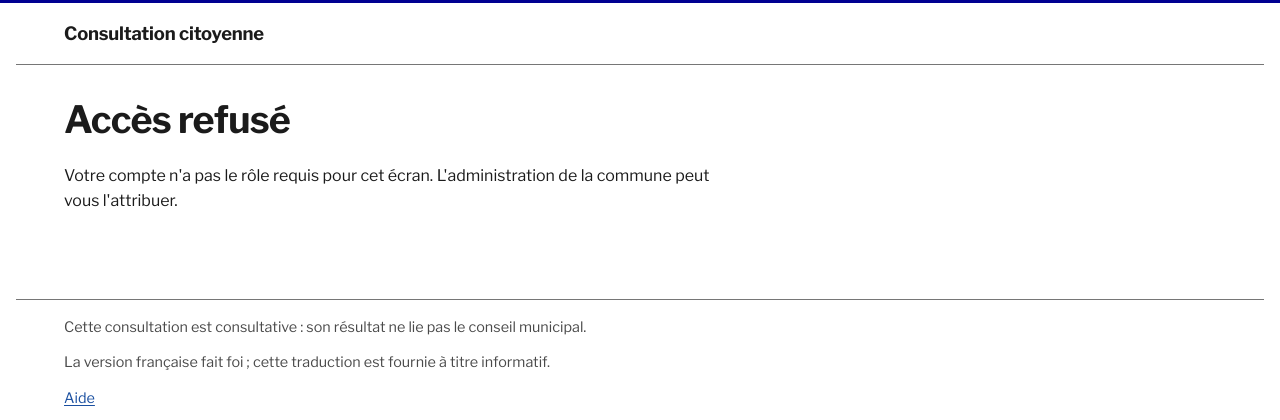
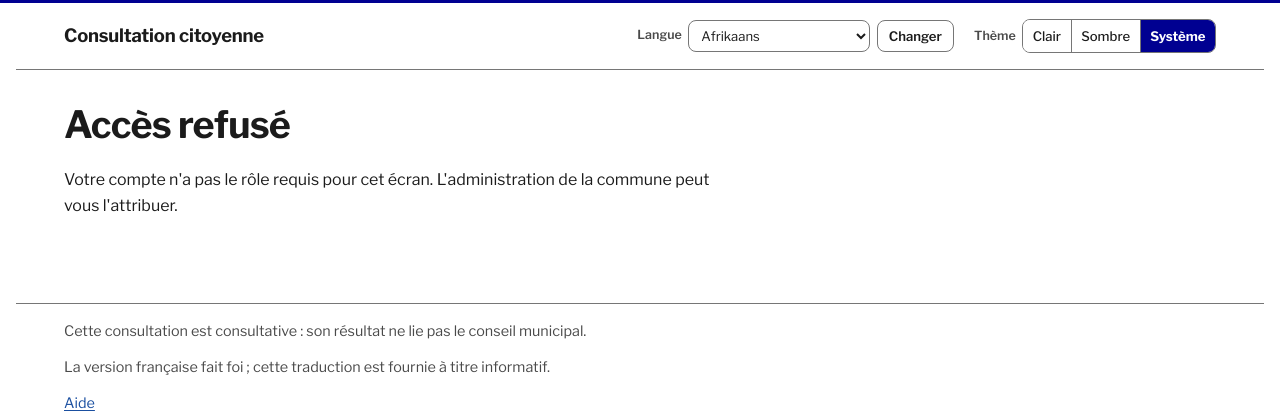
Before and after one commit to rv1nc3nt/polls, a Django app: template src/templates/403.html in a window 1280 px wide. Shown: the top 420 px of the page. Run offline with Django 5.2, Linux system fonts and the light colour scheme; the template is opened without the code that fills it, so the values that code supplies are empty; parts of the project's set-up code (start-up, migrations or seed data) failed here and were passed over.

Commit message:
publicsite: move language/theme switches into the banner
They sat at the foot of the footer, past the R-1.4 disclaimer and any
commune legal notice — a visitor who cannot read that French text has
to scroll past it to find the switch that would let them. The espace
mairie already kept its own copy off the footer, in the left panel.

Compact them to a common control height while at it: the footer-sized
select/buttons, bottom-aligned against labels of two different
weights, read as three controls at three heights once inline with the
site name.

Co-Authored-By: Claude Sonnet 5 <noreply@anthropic.com>

```diff
--- a/src/static/css/app.css
+++ b/src/static/css/app.css
@@ -270,6 +270,31 @@ section:last-child { margin-bottom: 0; }
 .account__name { font-weight: 600; }
 
 .account__public { white-space: nowrap; }
+
+/* Language and theme controls, in the banner (base.html `header_tools`). The
+   base `.langswitch`/`.themeswitch` rules size their select, submit and toggle
+   buttons for a full-width footer row and bottom-align them (`align-items:
+   end`) against labels of two different weights — inline with the site name
+   that reads as three controls at three heights. Here both groups share one
+   compact control height and are centre-aligned against each other instead. */
+.header-tools { display: flex; flex-wrap: wrap; align-items: center; gap: 0.6rem 1.25rem; }
+.header-tools .langswitch,
+.header-tools .themeswitch { margin-top: 0; align-items: center; gap: 0.4rem; }
+.header-tools .langswitch label,
+.header-tools .themeswitch > span {
+  font-size: 0.78rem;
+  font-weight: 600;
+  color: var(--ink-quiet);
+}
+.header-tools select,
+.header-tools .langswitch button,
+.header-tools .themeswitch button {
+  min-height: 2rem;
+  font-size: 0.82rem;
+}
+.header-tools select { padding: 0.2rem 0.5rem; }
+.header-tools .langswitch button { padding: 0.3rem 0.7rem; }
+.header-tools .themeswitch button { padding: 0.3rem 0.6rem; }
 
 .contentinfo { border-top: 1px solid var(--rule); color: var(--ink-quiet); font-size: 0.9rem; margin-top: 1rem; }
 
--- a/src/templates/backoffice/base.html
+++ b/src/templates/backoffice/base.html
@@ -36,8 +36,9 @@
 
 {% block nav %}{% bo_nav %}{% endblock %}
 
-{% comment %} The language and theme controls live in the left panel here, not the footer
-   (§6.5). `bo_nav` renders them at the foot of the panel. {% endcomment %}
+{% comment %} The language and theme controls live in the left panel here, not the banner
+   or the footer (§6.5). `bo_nav` renders them at the foot of the panel. {% endcomment %}
+{% block header_tools %}{% endblock %}
 {% block footer_tools %}{% endblock %}
 
 {% block content %}
--- a/src/templates/base.html
+++ b/src/templates/base.html
@@ -58,6 +58,40 @@
        accessible text (`display: none` removes it from the tree). {% endcomment %}
     <p class="site-name"><a href="{% block home_url %}/{% endblock %}">{% if commune.logo %}<img src="{{ commune.logo.url }}" alt="{% if not commune.show_name_with_logo %}{{ commune.name }}{% endif %}" class="site-logo site-logo--light">{% if commune.logo_dark %}<img src="{{ commune.logo_dark.url }}" alt="{% if not commune.show_name_with_logo %}{{ commune.name }}{% endif %}" class="site-logo site-logo--dark">{% endif %}{% if commune.show_name_with_logo %}<span class="site-name__text">{{ commune.name }}</span>{% endif %}{% elif commune %}{{ commune.name }}{% else %}{% translate "Consultation citoyenne" %}{% endif %}</a></p>
     {% block header_extra %}{% endblock %}
+
+    {% comment %} The language chooser and the theme control, in the banner rather than the
+       footer: a visitor who cannot read French — the language the whole page, including
+       the footer text above any switch, is written in — needs them before reading
+       anything, not after scrolling past the legal notice. The espace mairie overrides
+       this block empty and puts both in its left panel instead (§6.5, `backoffice/_nav.html`). {% endcomment %}
+    {% block header_tools %}
+      <div class="header-tools">
+        <form action="{% url 'set_language' %}" method="post" class="langswitch">
+          {% csrf_token %}
+          <input type="hidden" name="next" value="{{ request.get_full_path }}">
+          <label for="langswitch-select">{% translate "Langue" %}</label>
+          <select id="langswitch-select" name="language">
+            {% get_available_languages as LANGUAGES %}
+            {% for code, name in LANGUAGES %}
+              <option value="{{ code }}" lang="{{ code }}"{% if code == LANGUAGE_CODE %} selected{% endif %}>{{ name }}</option>
+            {% endfor %}
+          </select>
+          <button type="submit" class="secondary">{% translate "Changer" %}</button>
+        </form>
+
+        {% comment %} Revealed by static/js/theme.js. The OS setting is honoured with or
+           without this control; it only lets a visitor override it, and the choice
+           is kept in that browser (R-14.1, §14). {% endcomment %}
+        <div class="themeswitch" data-theme-control hidden>
+          <span id="themeswitch-label">{% translate "Thème" %}</span>
+          <div role="group" aria-labelledby="themeswitch-label">
+            <button type="button" value="light">{% translate "Clair" %}</button>
+            <button type="button" value="dark">{% translate "Sombre" %}</button>
+            <button type="button" value="auto">{% translate "Système" %}</button>
+          </div>
+        </div>
+      </div>
+    {% endblock %}
   </header>
 
   {% block nav %}{% endblock %}
```
Also changed, not shown: other parts of src/templates/base.html (+0 -28 lines).
